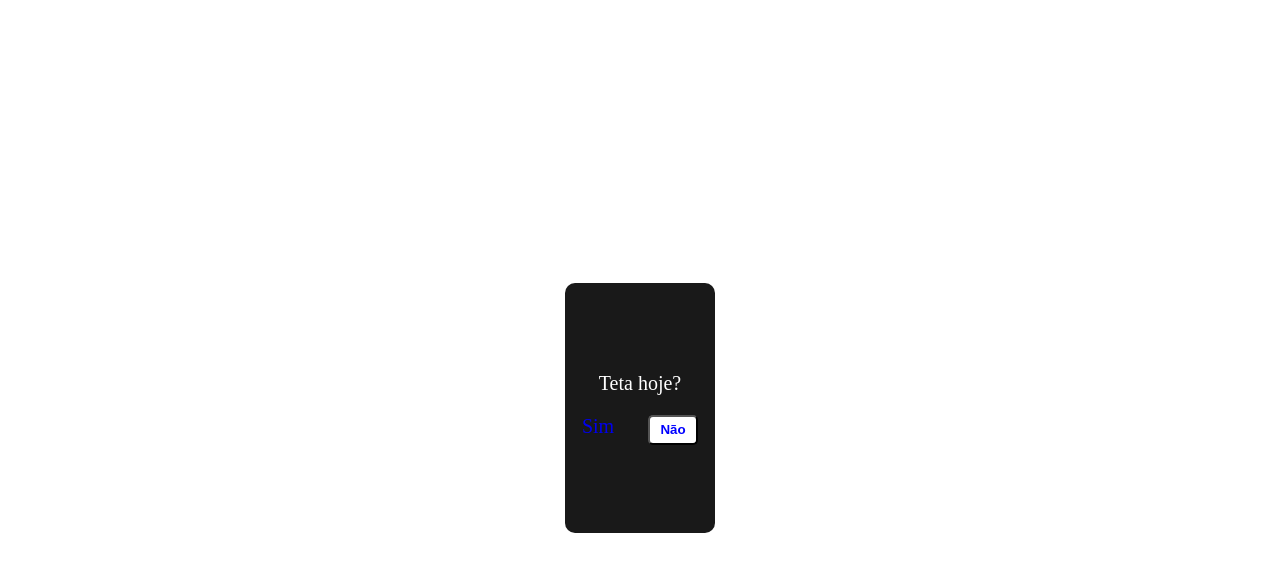
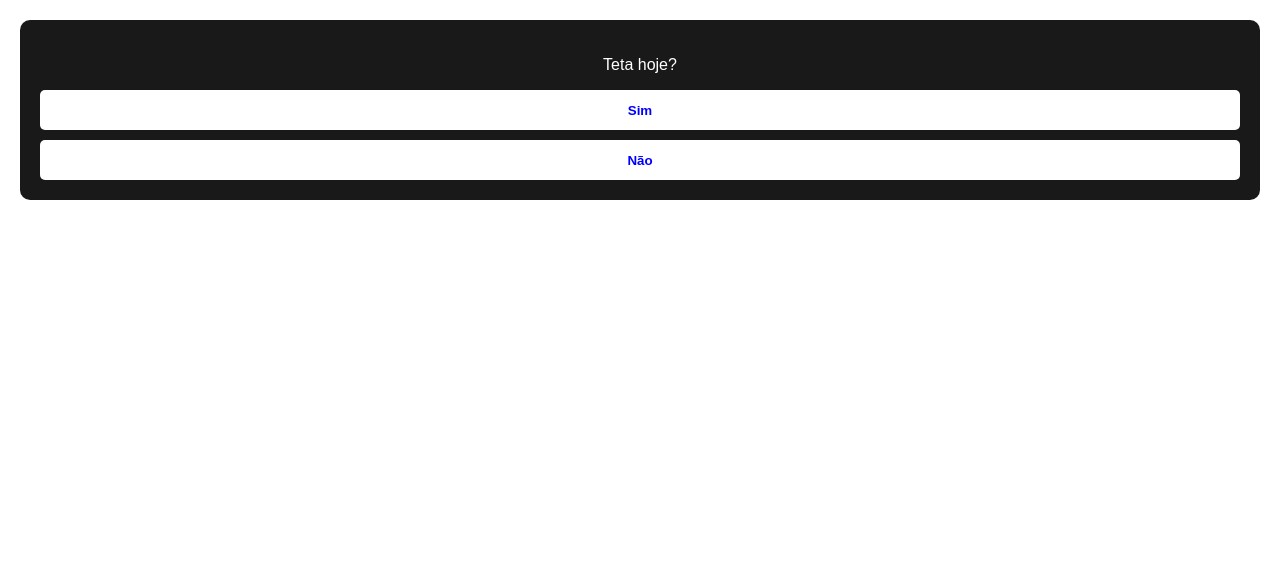
Before and after one commit to Alexsandro-Gaiotte/Pedido, a plain HTML site: page index.html in a window 1280 px wide. Drawn offline with Linux system fonts and the light colour scheme.

Commit message:
Update index.html

```diff
--- a/index.html
+++ b/index.html
@@ -1,65 +1,52 @@
-<html>
+<!DOCTYPE html>
+<html lang="en">
 <head>
+<meta charset="UTF-8">
+<meta name="viewport" content="width=device-width, initial-scale=1.0">
+<title>Teta hoje?</title>
 <style>
-body{
-	display:flex;
-	justify-content:center;
-	align-items:center;
-	height:100vh;
+body {
+    margin: 0;
+    padding: 0;
+    font-family: Arial, sans-serif;
 }
 
-a{
-	text-decoration: none;
+.box {
+    font-size: 16px;
+    color: white;
+    border-radius: 10px;
+    background: #191919;
+    text-align: center;
+    padding: 20px;
+    margin: 20px;
 }
 
-.box{
-	font-size: 20px;
-	color: white;
-	height: 250px;
-	border-radius:10px;
-	background: #191919;
+.buttons-container {
+    display: flex;
     flex-direction: column;
-	display: flex;
-	align-items: center;
-	justify-content: center;
+    gap: 10px;
 }
 
-.buttons-container{
-	display: flex;
-	justify-content: space-around;
-	height: 50px;
-	width: 150px;
-}
-
-button{
-	height: 30px;
-	width: 50px;
+button {
+    height: 40px;
     background: white;
+    border: none;
     border-radius: 5px;
     color: blue;
     font-weight: 600;
+    cursor: pointer;
+    width: 100%;
 }
-
-
 </style>
 </head>
 <body>
 <div class="box">
     <p>Teta hoje?</p>
-		<div class="buttons-container"
-		   <button>
-			<a href="https://youtube.com/shorts/s9C03DiBU1A?feature=shared">Sim</a>
-		</button>
+    <div class="buttons-container">
+        <a href="https://youtube.com/shorts/s9C03DiBU1A?feature=shared"><button>Sim</button></a>
         <button id="no">Não</button>
     </div>
-
 </div>
-
-
-
-
-
-</body>
 
 <script>
 let button = document.getElementById('no');
@@ -70,18 +57,7 @@ button{
     button.style.position = "absolute";
     button.style.top = Math.random() * height + "px";
     button.style.left = Math.random() * width + "px";
-
-	})
+});
 </script>
-
-
-
-
-
-
-
-
-
-
-
+</body>
 </html>
```
Lines whose indentation alone changed are shown as unchanged.
